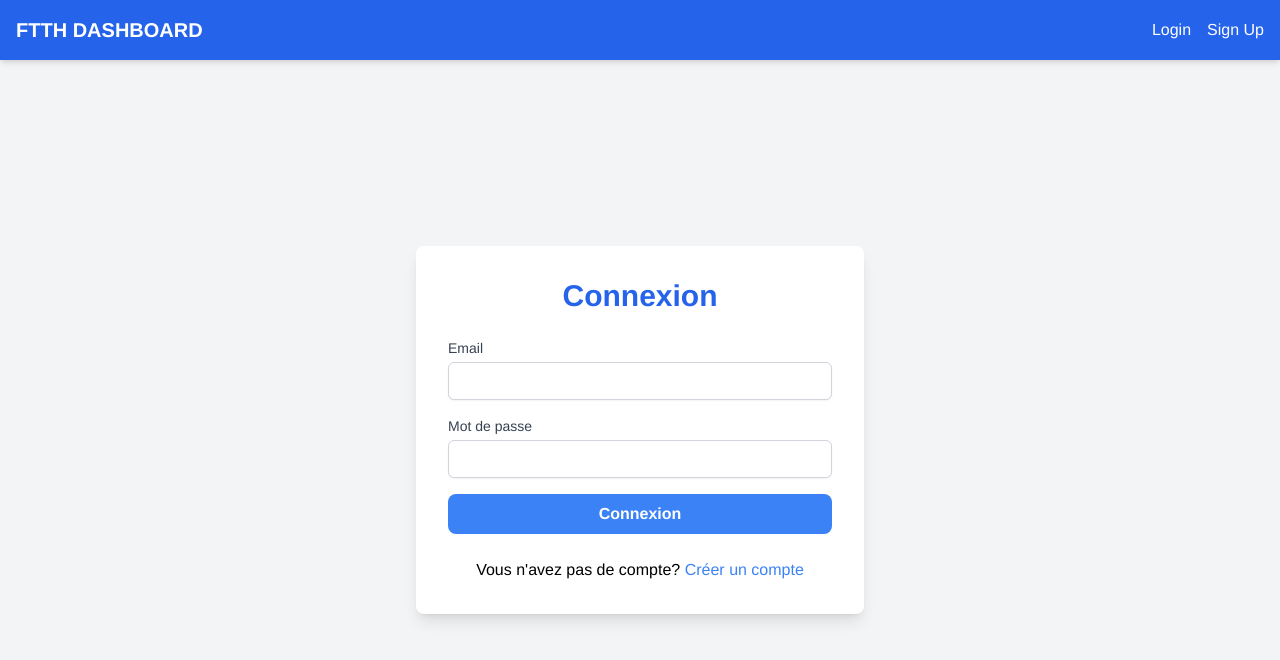
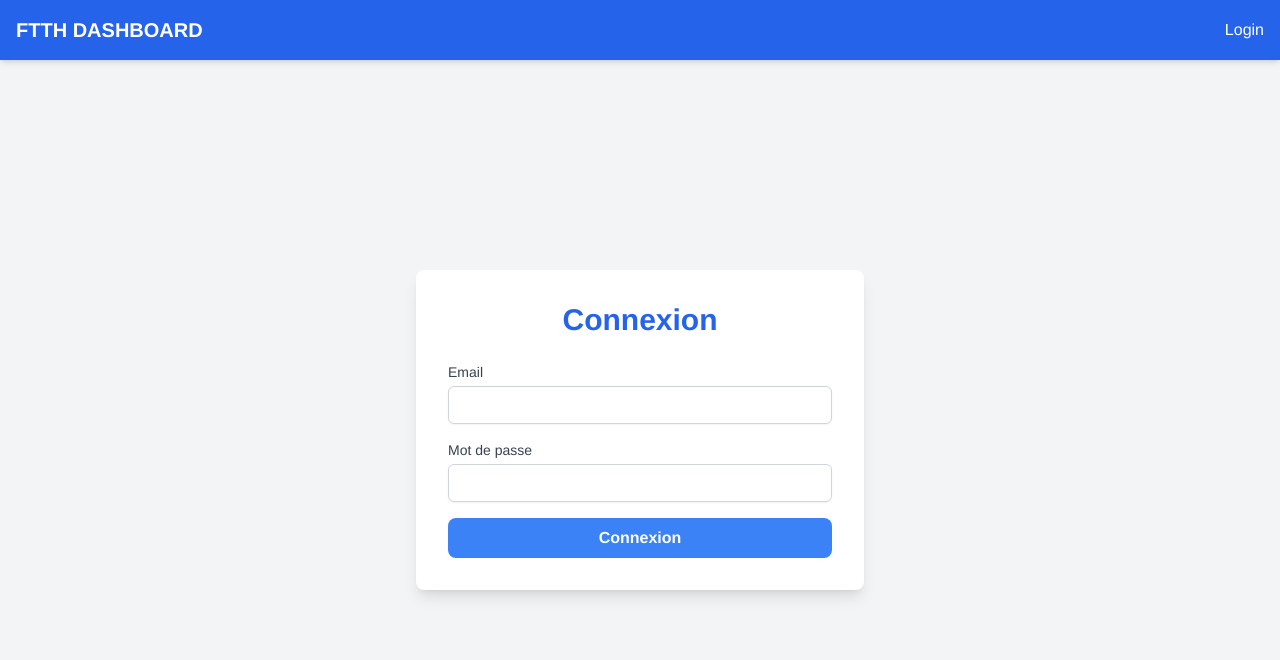
Before and after one commit to abdel700/frontend_ftth, a Next.js app: page /login in a window 1280 px wide. Shown: the top 660 px of the page. Built offline with nearby package versions, Linux system fonts and the light colour scheme.

Commit message:
Initial cosdmmit

```diff
--- a/components/AuthHeader.js
+++ b/components/AuthHeader.js
@@ -6,7 +6,7 @@ export default function AuthHeader() {
       <h1 className="text-xl font-bold text-white">FTTH DASHBOARD</h1>
       <div className="flex space-x-4">
         <Link href="/login" className="text-white hover:underline">Login</Link>
-        <Link href="/signup" className="text-white hover:underline">Sign Up</Link>
+      {/*  <Link href="/signup" className="text-white hover:underline">Sign Up</Link>}*/}
       </div>
     </header>
   );
--- a/pages/login.js
+++ b/pages/login.js
@@ -74,9 +74,9 @@ export default function Login() {
               Connexion
             </button>
           </form>
-          <p className="mt-6 text-center">
+          {/*<p className="mt-6 text-center">
             Vous n'avez pas de compte? <Link href="/signup" className="text-blue-500">Créer un compte</Link>
-          </p>
+          </p> */}
         </div>
       </main>
     </div>
```
